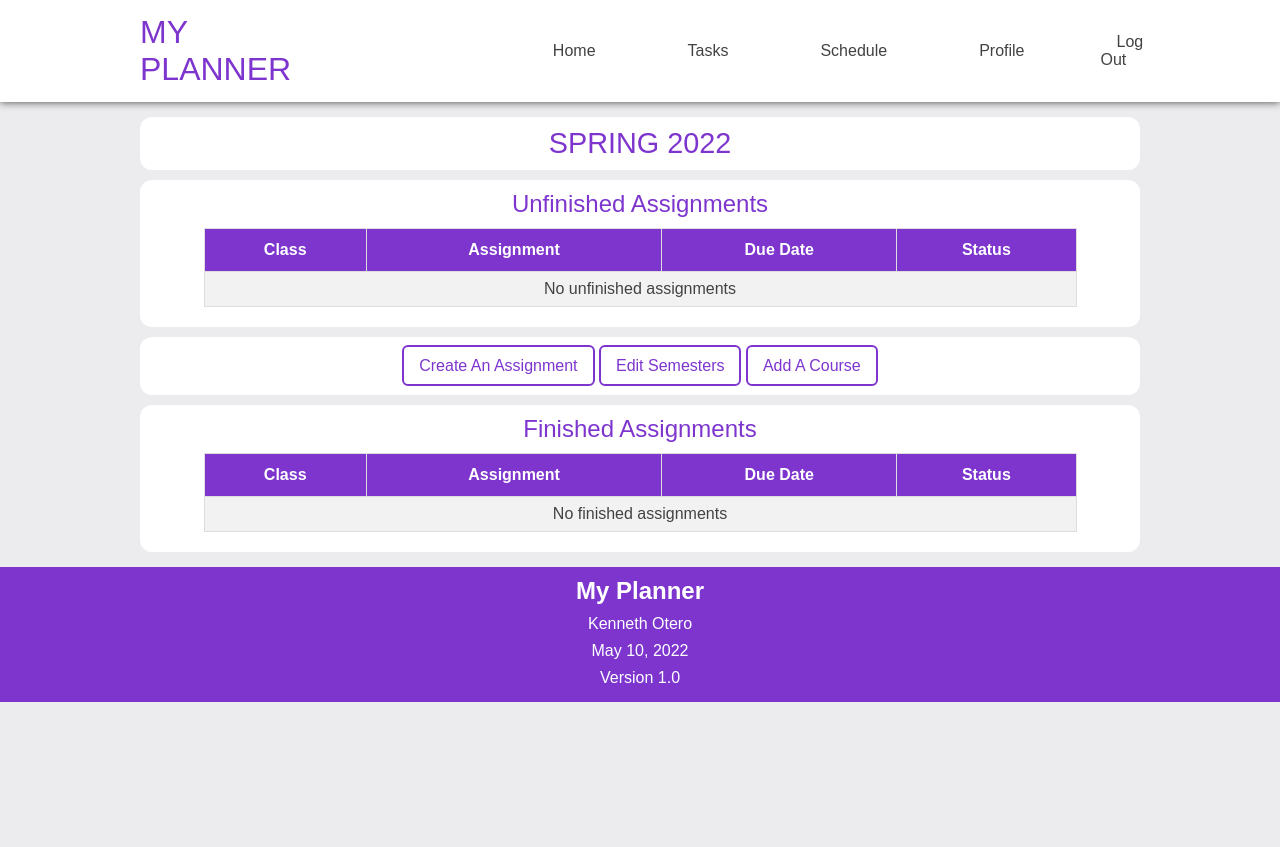
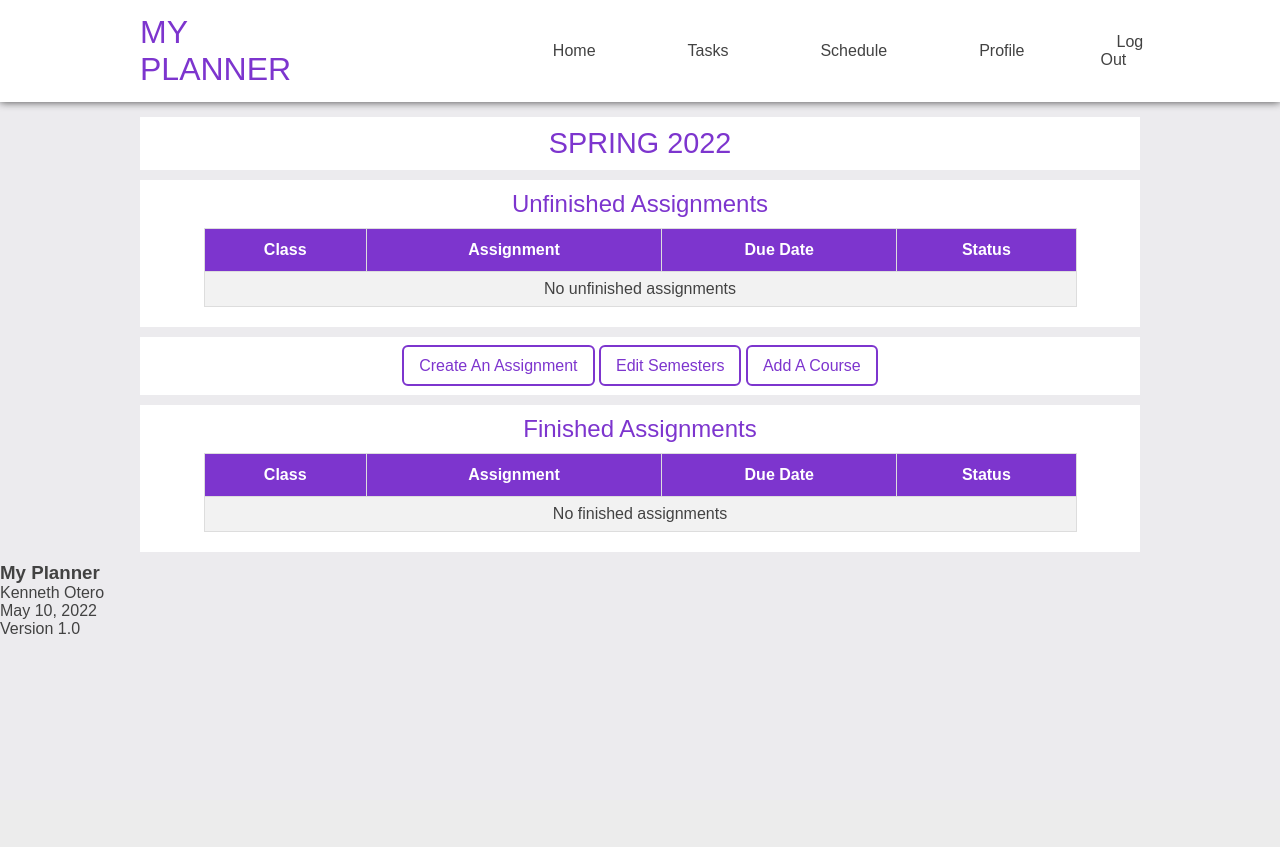
Before and after one commit to KennethOtero/MyPlanner, a PHP site: page /content/common/Tasks.php in a window 1280 px wide. After the commit the page ends 634 px from the top, so only its background shows below. Run offline with PHP 8.4, Linux system fonts and the light colour scheme; a user stored in the database is signed in; data comes from the database, SQL or seed files in the repository.

Commit message:
Style changes
Removed border radiuses and support for the new homepage

```diff
--- a/styles/addcourse.css
+++ b/styles/addcourse.css
@@ -5,7 +5,6 @@
 .container {
     padding: 10px 15px;
     background-color: #fff;
-    border-radius: 12px;
     margin-top: 15px;
     margin-left: auto;
     margin-right: auto;
--- a/styles/addtask.css
+++ b/styles/addtask.css
@@ -1,7 +1,6 @@
 .container {
     padding: 10px 15px;
     background-color: #fff;
-    border-radius: 12px;
     margin-top: 15px;
     margin-left: auto;
     margin-right: auto;
--- a/styles/adduser.css
+++ b/styles/adduser.css
@@ -1,7 +1,6 @@
 .container {
     padding: 10px 15px;
     background-color: #fff;
-    border-radius: 12px;
     margin-top: 15px;
     margin-left: auto;
     margin-right: auto;
--- a/styles/calendar.css
+++ b/styles/calendar.css
@@ -9,7 +9,6 @@
     float: left;
     width: 20%;
     background-color: #fff;
-    border-radius: 6px;
     padding: 10px 15px;
     margin-top: 15px;
     margin-left: auto;
--- a/styles/editsemester.css
+++ b/styles/editsemester.css
@@ -1,7 +1,6 @@
 .container {
     padding: 10px 15px;
     background-color: #fff;
-    border-radius: 12px;
     margin-top: 15px;
     margin-left: auto;
     margin-right: auto;
--- a/styles/home.css
+++ b/styles/home.css
@@ -11,8 +11,6 @@ body {
     background-color: #ecebee;
     max-height: 100%;
     min-height: 100%;
-    /* 10 pixels taller than footer to make footer not overlap elements */
-    margin-bottom: 145px;
 }
 
 /* ================ Navigation Bar Styling ================ */
@@ -278,35 +323,9 @@ a {
     margin-left: 15px;
 }
 
-/* ================ Footer ================ */
-.footer {
-    position: fixed;
-    bottom: 0;
-    width: 100%;
-    background-color: #7d35ce;
-    color: #fff;
-    padding: 10px 15px;
-    height: 135px;
-}
-
-@media (max-height: 910px) {
-    .footer {
-        position: relative;
-        margin-top: 15px;
-    }
-}
-
-.footer h3 {
-    font-size: 1.5rem;
+.AboutText {
+    margin-top: 15px;
     text-align: center;
-    padding-bottom: 10px;
-    color: #fff;
-}
-
-.footer li {
-    text-align: center;
-    height: 27px;
-    color: #fff;
 }
 
 /* ================ Mobile Styling ================ */
--- a/styles/login.css
+++ b/styles/login.css
@@ -1,7 +1,6 @@
 .container {
     padding: 10px 15px;
     background-color: #fff;
-    border-radius: 12px;
     margin-top: 15px;
     margin-left: auto;
     margin-right: auto;
--- a/styles/profile.css
+++ b/styles/profile.css
@@ -1,7 +1,6 @@
 .container {
     padding: 10px 15px;
     background-color: #fff;
-    border-radius: 12px;
     margin-top: 15px;
     margin-left: auto;
     margin-right: auto;
--- a/styles/resetpassword.css
+++ b/styles/resetpassword.css
@@ -1,7 +1,6 @@
 .container {
     padding: 10px 15px;
     background-color: #fff;
-    border-radius: 12px;
     margin-top: 15px;
     margin-left: auto;
     margin-right: auto;
--- a/styles/tasks.css
+++ b/styles/tasks.css
@@ -4,7 +4,6 @@
     font-size: 1.8rem;
     margin-top: 15px;
     background-color: #fff;
-    border-radius: 12px;
     margin-left: auto;
     margin-right: auto;
     max-width: 1000px;
@@ -46,7 +45,6 @@
 .container {
     padding: 10px 15px;
     background-color: #fff;
-    border-radius: 12px;
     margin-top: 10px;
     margin-bottom: 10px;
     margin-left: auto;
--- a/styles/updateassignment.css
+++ b/styles/updateassignment.css
@@ -1,7 +1,6 @@
 .container {
     padding: 10px 15px;
     background-color: #fff;
-    border-radius: 12px;
     margin-top: 15px;
     margin-left: auto;
     margin-right: auto;
```
Also changed, not shown: other parts of styles/home.css (+77 -6 lines).
